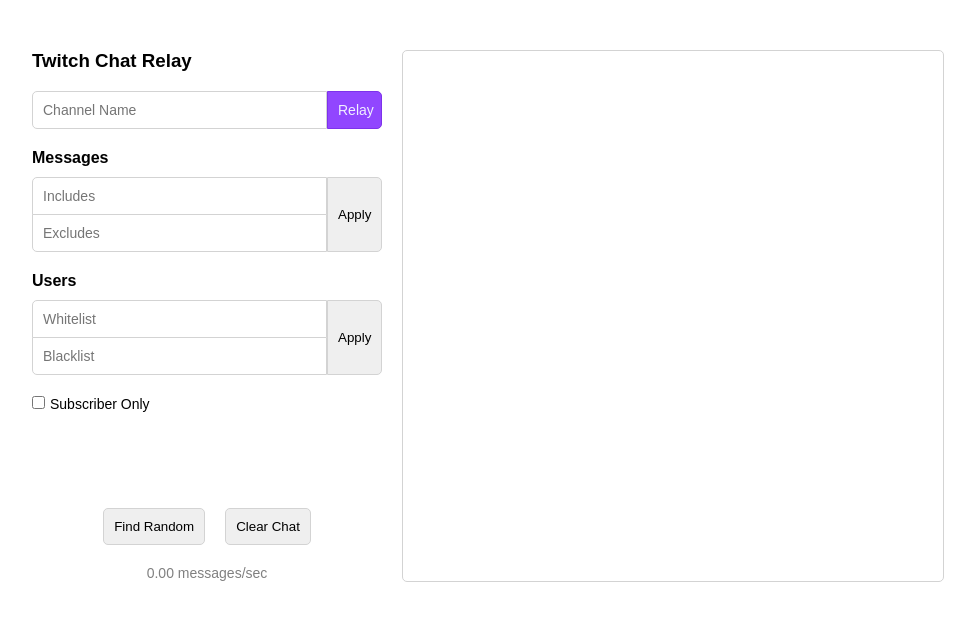
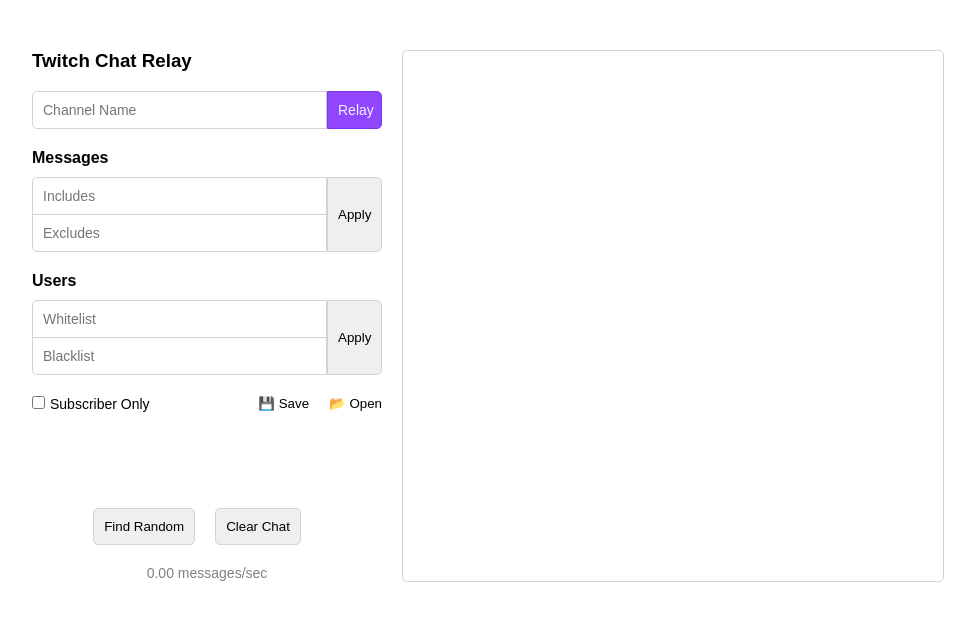
Before and after one commit to MelvinHK/TwitchChatFilterApp, a React (Create React App) app: page / in a window 1280 px wide. Shown: the top 620 px of the page, without its empty margins (152-1127 px from the left). Built offline with nearby package versions, Linux system fonts and the light colour scheme.

Commit message:
started profile saving

```diff
--- a/src/App.css
+++ b/src/App.css
@@ -40,6 +40,10 @@
 
 .column-end {
     margin-top: auto;
+}
+
+.row-end {
+    margin-left: auto;
 }
 
 .align-self-center {
@@ -132,6 +136,13 @@
     transition-duration: 0.2s;
 }
 
+.link-btn {
+    border: none;
+    background-color: transparent;
+    cursor: pointer;
+    padding: 0;
+}
+
 input[type='checkbox'] {
     margin: 0 5px 0 0;
 }
--- a/src/App.js
+++ b/src/App.js
@@ -1,4 +1,5 @@
 import './App.css';
+import Profiles from './Profiles';
 import { useState, useEffect, useRef } from 'react';
 import tmi from 'tmi.js';
 
@@ -28,13 +29,15 @@
   const [messageCount, setMessageCount] = useState(0);
   const [messageRate, setMessageRate] = useState('0.00');
 
-  const handleSubmit = async (e) => {
+  const [profileColumn, setProfileColumn] = useState(false);
+
+  const handleRelayButton = async (e) => {
     e.preventDefault();
     clearChat();
     setClient(new tmi.Client({
       channels: [name]
     }));
-  }
+  };
 
   // Connect to channel
   useEffect(() => {
@@ -45,13 +48,13 @@
       setLoading(true);
       await client.connect();
       setLoading(false);
-    }
+    };
 
     connectToChannel();
 
     return () => {
       client.disconnect();
-    }
+    };
   }, [client]);
 
   // Get chat messages
@@ -82,13 +85,13 @@
       chatbox.current.appendChild(newMessage);
       if (scrolledBottom)
         chatbox.current.scrollTop = chatbox.current.scrollHeight;
-    }
+    };
 
     client.on('message', handleNewMessage);
 
     return () => {
       client.off('message', handleNewMessage);
-    }
+    };
   }, [client, scrolledBottom, includesArray, excludesArray, whitelistArray, blacklistArray, subOnly, startTime, messageCount]);
 
   const applyFilter = (state, stateFunction) => {
@@ -96,7 +99,7 @@
       stateFunction([]);
     else
       stateFunction(state.replace(/\s*,\s*/g, ',').split(','));
-  }
+  };
 
   const findRandomMessage = () => {
     const messages = chatbox.current.childNodes;
@@ -110,23 +113,23 @@
       message.lastElementChild.classList.add('highlight');
       message.scrollIntoView();
     }
-  }
+  };
 
   const clearChat = () => {
     chatbox.current.replaceChildren();
     setScrolledBottom(true);
     setStartTime(Date.now());
     setMessageCount(0);
-    setMessageRate('0.00')
-  }
+    setMessageRate('0.00');
+  };
 
   const handleScroll = (e) => {
     setScrolledBottom(Math.abs(e.scrollHeight - e.clientHeight - e.scrollTop) < 1);
-  }
+  };
 
   const scrollToBottom = () => {
     chatbox.current.scrollTop = chatbox.current.scrollHeight;
-  }
+  };
 
   return (
     <div className='flex-row align-content-center'>
@@ -135,8 +138,9 @@
       <div className='util-column flex-column'>
         <h3>Twitch Chat Relay</h3>
 
+        {!profileColumn ? <>
           {/* Channel search */}
-        <form onSubmit={handleSubmit}>
+          <form onSubmit={handleRelayButton}>
             <div className='flex-row'>
               <input type='text' value={name} onChange={(e) => setName(e.target.value)}
                 placeholder='Channel Name' className='w-100 right-flat' />
@@ -179,19 +183,29 @@
                 }}>Apply</button>
             </div>
 
+            <div className='flex-row'>
+
               {/* Subscriber only */}
-          <div className='margin-bottom'>
+              <div>
                 <input type='checkbox' value={subOnly} onChange={() => setSubOnly(!subOnly)} />
                 <label>Subscriber Only</label>
               </div>
+
+              {/* Save / Open */}
+              <button className='margin-right row-end link-btn' onClick={() => setProfileColumn(true)}>
+                {'\u{1f4be}'} Save</button>
+              <button className='link-btn' onClick={() => setProfileColumn(true)}>
+                {'\u{1f4c2}'} Open</button>
             </div>
+          </div>
+        </> : <Profiles cancelButton={() => setProfileColumn(false)} />}
 
         {/* Random / Clear */}
         <div className='flex-row align-content-center column-end'>
           <button type='button'
             className='btn margin-right mb-0' onClick={() => findRandomMessage()}>Find Random</button>
           <button type='button'
-            className='btn align-self-center mb-0' onClick={() => clearChat()}>Clear Chat</button>
+            className='btn margin-right align-self-center mb-0' onClick={() => clearChat()}>Clear Chat</button>
         </div>
 
         <p className='align-self-center mb-0 margin-top'>{messageRate} messages/sec</p>
@@ -202,7 +216,7 @@
         <p className={`connect-msg ${loading ? '' : 'd-none'}`}>Connecting...</p>
         <ul
           ref={chatbox} className='chatbox' style={{ overflow: mousedOverChat ? 'auto' : 'hidden' }}
-          onScroll={(e) => { handleScroll(e.target) }}
+          onScroll={(e) => { handleScroll(e.target); }}
           onMouseEnter={() => setMousedOverChat(true)}
           onMouseLeave={() => setMousedOverChat(false)}
         />
--- /dev/null
+++ b/src/Profiles.js
@@ -0,0 +1,12 @@
+import './App.css';
+
+function Profiles({ cancelButton }) {
+    return (
+        <>
+            <h4>Save Filter</h4>
+            <button className='btn' onClick={cancelButton}>Cancel</button>
+        </>
+    );
+}
+
+export default Profiles;
--- /dev/null
+++ b/src/cookies.js
@@ -0,0 +1,3 @@
+export const setCookie = () => {
+
+}
```
Lines whose indentation alone changed are shown as unchanged.
